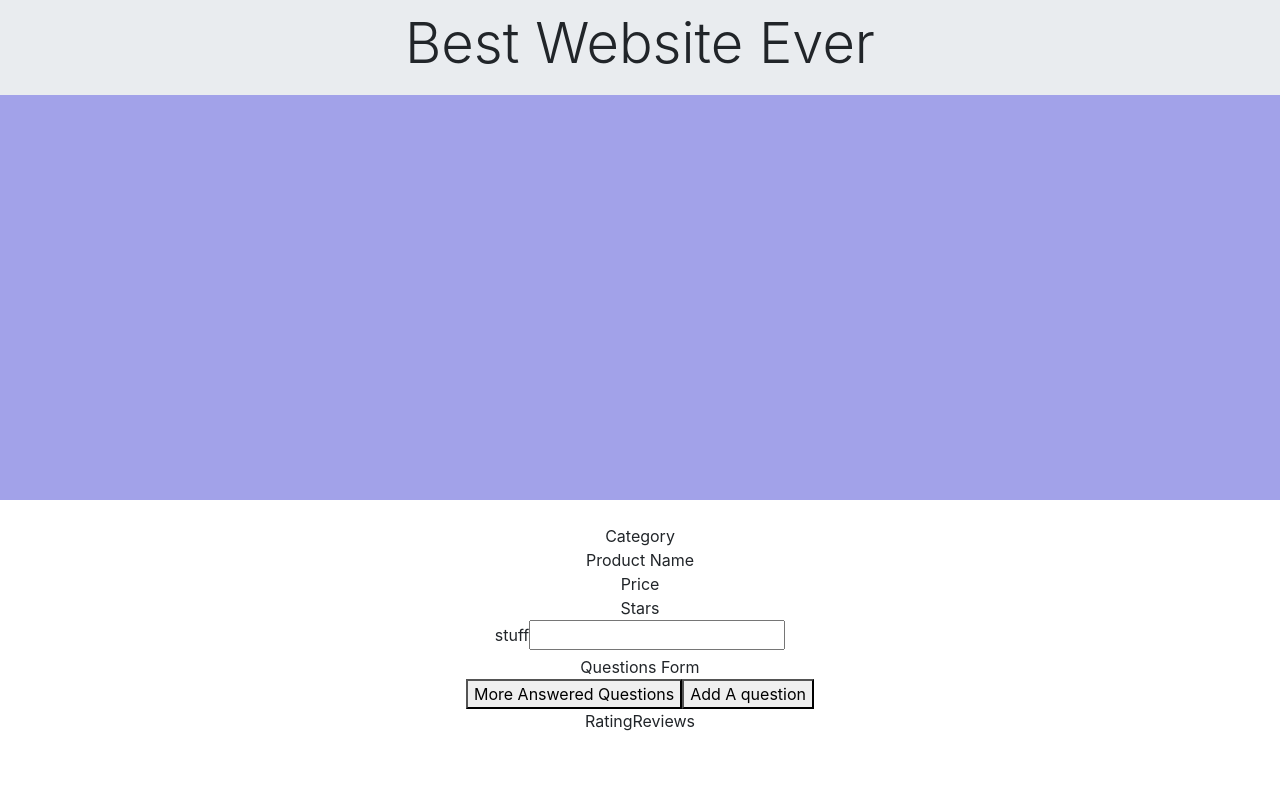
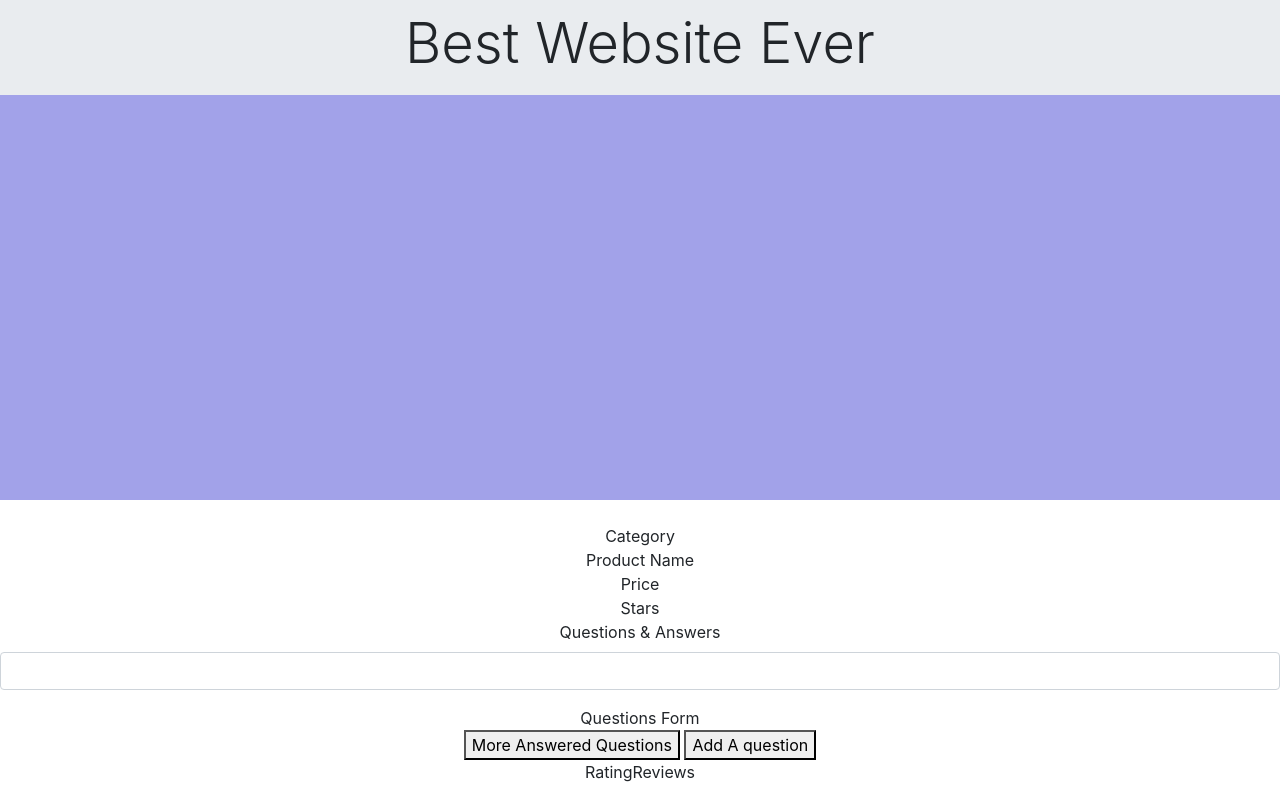
Before and after one commit to zluther89/Project-Greenfield, a React (Create React App) app: page / in a window 1280 px wide. Built offline with nearby package versions, Linux system fonts and the light colour scheme.

Commit message:
Questions from skeleton

```diff
--- a/src/components/QuestionsAnswers/QuestionsAnswers.jsx
+++ b/src/components/QuestionsAnswers/QuestionsAnswers.jsx
@@ -12,13 +12,17 @@ class QuestionAnswers extends React.Component {
     return (
       <div>
         <div>
-          <SearchBar />
+          <div>
+            <SearchBar />
+          </div>
         </div>
         <div>
           <Questions />
         </div>
-        <button>More Answered Questions</button>
-        <button>Add A question</button>
+        <div>
+          <button variant="primary">More Answered Questions</button>{" "}
+          <button variant="primary">Add A question</button>
+        </div>
       </div>
     );
   }
--- a/src/components/QuestionsAnswers/SearchBar.jsx
+++ b/src/components/QuestionsAnswers/SearchBar.jsx
@@ -8,12 +8,12 @@ class SearchBar extends React.Component {
 
   render() {
     return (
-      <div>
-        <form>
-          <label>stuff</label>
-          <input></input>
-        </form>
-      </div>
+      <form>
+        <div className="form-group">
+          <label>Questions & Answers</label>
+          <input className="form-control"></input>
+        </div>
+      </form>
     );
   }
 }
```
